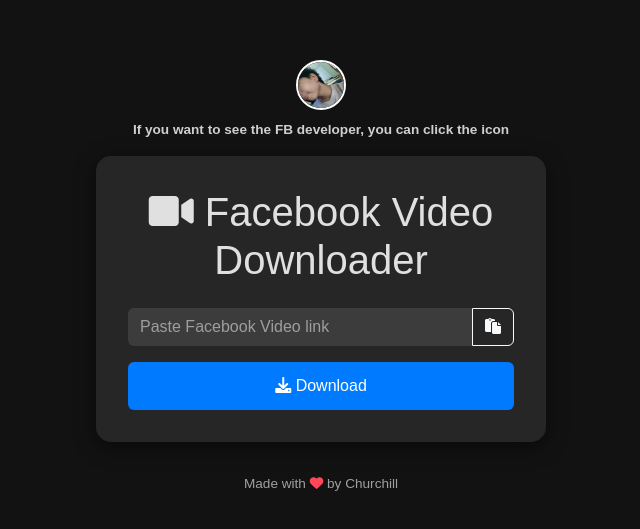
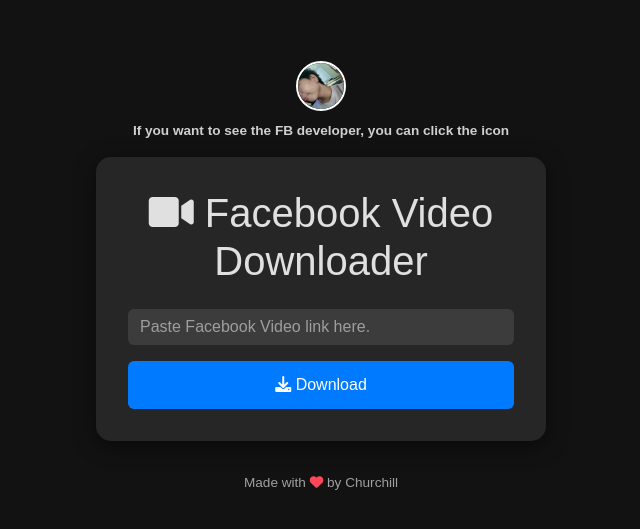
Before and after one commit to Kupalpriv/Fbvideo-downloader, a website: page public/index.html in a window 1280 px wide. Shown: the part 123-652 px from the top of the page, without its empty margins (319-959 px from the left). Drawn offline with nearby package versions, Linux system fonts and the light colour scheme.

Commit message:
Update index.html

```diff
--- a/public/index.html
+++ b/public/index.html
@@ -88,9 +88,8 @@
     <div class="container">
         <h1 class="mb-4"><i class="fas fa-video"></i> Facebook Video Downloader</h1>
 
-        <div class="input-group mb-3">
-            <input type="text" id="fbUrl" class="form-control" placeholder="Paste Facebook Video link">
-            <button class="btn btn-outline-light" onclick="pasteLink()"><i class="fas fa-paste"></i></button>
+        <div class="mb-3">
+            <input type="text" id="fbUrl" class="form-control" placeholder="Paste Facebook Video link here.">
         </div>
 
         <button class="btn btn-primary w-100" onclick="downloadVideo()">
```
